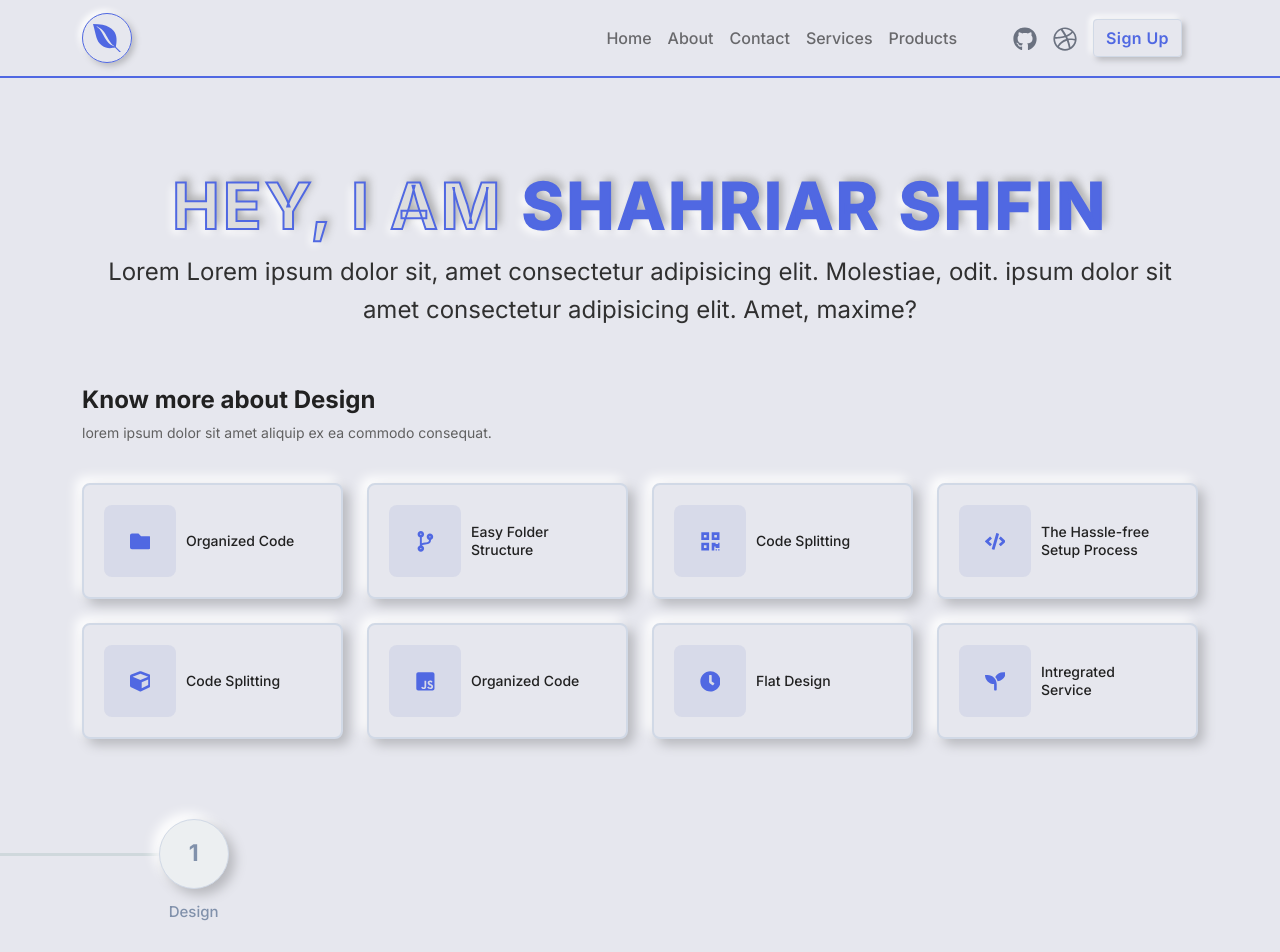
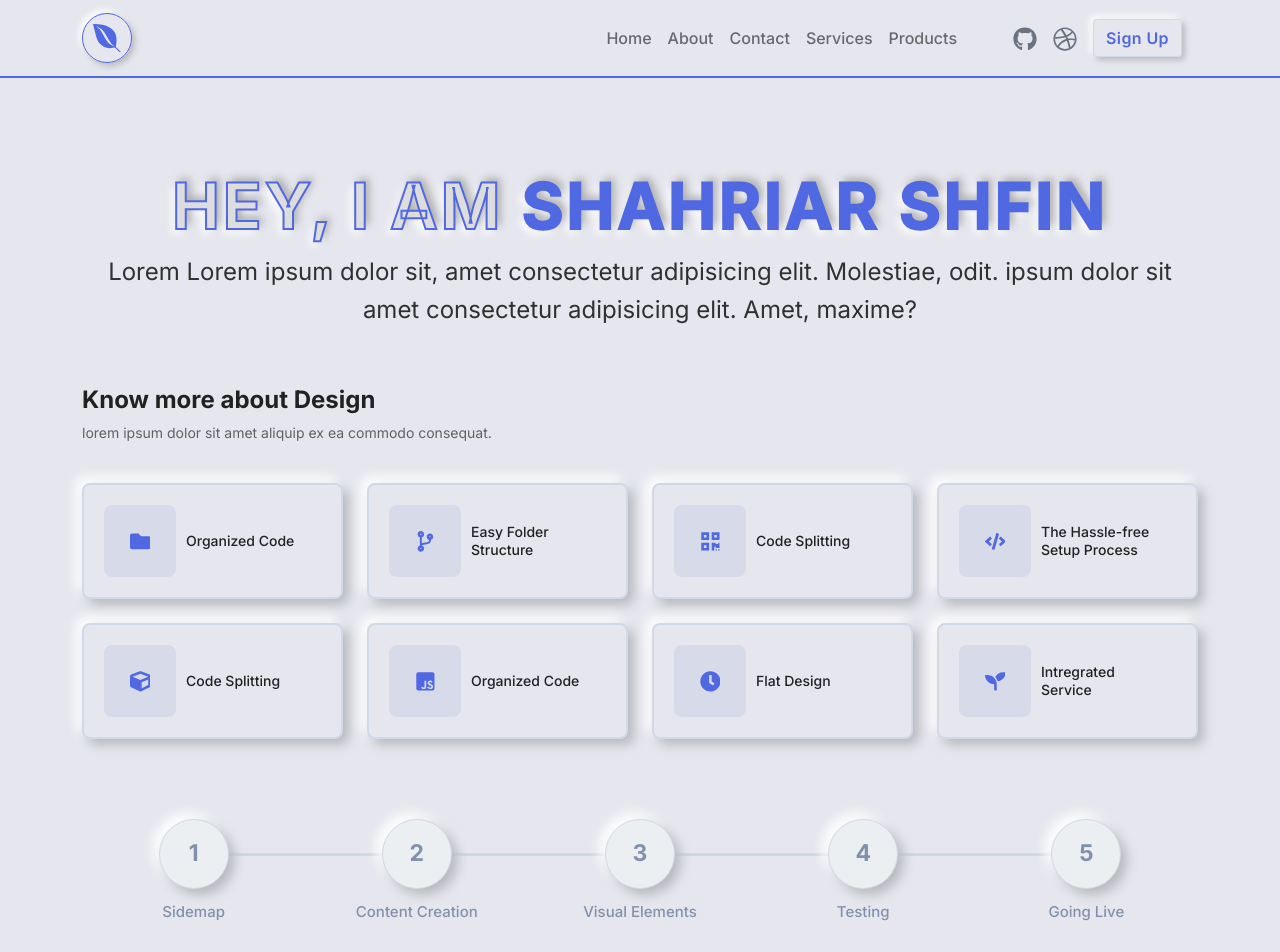
Before and after one commit to shahriarshafin/soft-ui, a Next.js app: page / in a window 1280 px wide. Shown: the top 952 px of the page. Built offline with nearby package versions, Linux system fonts and the light colour scheme.

Commit message:
Steps Section added

```diff
--- a/components/Steps.jsx
+++ b/components/Steps.jsx
@@ -7,35 +7,20 @@ const Steps = (props) => {
 	return (
 		<>
 			<GlobalStyle />
-			<section>
-				<div className='container'>
-					<FormSteps>
+
 			<StepsItem>
 				<ItemContent>
 					<ItemIcon>{StepNo}</ItemIcon>
-								<ItemLine />
+					{StepNo === '1' ? '' : <ItemLine />}
 					<ItemText>{StepTitle}</ItemText>
 				</ItemContent>
 			</StepsItem>
-					</FormSteps>
-				</div>
-			</section>
 		</>
 	);
 };
 
 export default Steps;
-const FormSteps = styled.div`
-	display: block;
-	width: 100%;
-	position: relative;
-	margin: 40px 0;
-	&:after {
-		content: '';
-		display: table;
-		clear: both;
-	}
-`;
+
 const StepsItem = styled.div`
 	padding: 0;
 	position: relative;
--- a/pages/index.js
+++ b/pages/index.js
@@ -1,9 +1,9 @@
 import 'bootstrap/dist/css/bootstrap.min.css';
 import BootNav from '../components/BootNav';
 // import ProfileCard from '../components/ProfileCard';
-import Steps from '../components/Steps';
 import FeaturesSection from '../sections/FeaturesSection';
 import HeroSection from '../sections/HeroSection';
+import StepsSection from '../sections/StepsSection';
 import GlobalStyle from '../Styles/GlobalStyle';
 
 // ....
@@ -15,7 +15,7 @@ export default function Home() {
 			<BootNav />
 			<HeroSection />
 			<FeaturesSection />
-			<Steps StepNo='1' StepTitle='Design' />
+			<StepsSection />
 			<div className='container'>
 				<div className='row'>
 					{/* <ProfileCard
--- /dev/null
+++ b/sections/StepsSection.jsx
@@ -0,0 +1,60 @@
+import 'bootstrap/dist/css/bootstrap.min.css';
+import styled from 'styled-components';
+import Steps from '../components/Steps';
+import GlobalStyle from '../Styles/GlobalStyle';
+const StepsSection = () => {
+	const Step = [
+		{
+			stepNo: '1',
+			stepTitle: 'Sidemap',
+		},
+		{
+			stepNo: '2',
+			stepTitle: 'Content Creation',
+		},
+		{
+			stepNo: '3',
+			stepTitle: 'Visual Elements',
+		},
+		{
+			stepNo: '4',
+			stepTitle: 'Testing',
+		},
+		{
+			stepNo: '5',
+			stepTitle: 'Going Live',
+		},
+	];
+
+	return (
+		<>
+			<GlobalStyle />
+
+			<section>
+				<div className='container'>
+					<FormSteps>
+						{Step.map((i) => {
+							return (
+								<Steps key={i} StepNo={i.stepNo} StepTitle={i.stepTitle} />
+							);
+						})}
+					</FormSteps>
+				</div>
+			</section>
+		</>
+	);
+};
+
+export default StepsSection;
+
+const FormSteps = styled.div`
+	display: block;
+	width: 100%;
+	position: relative;
+	margin: 40px 0;
+	&:after {
+		content: '';
+		display: table;
+		clear: both;
+	}
+`;
```
Lines whose indentation alone changed are shown as unchanged.
